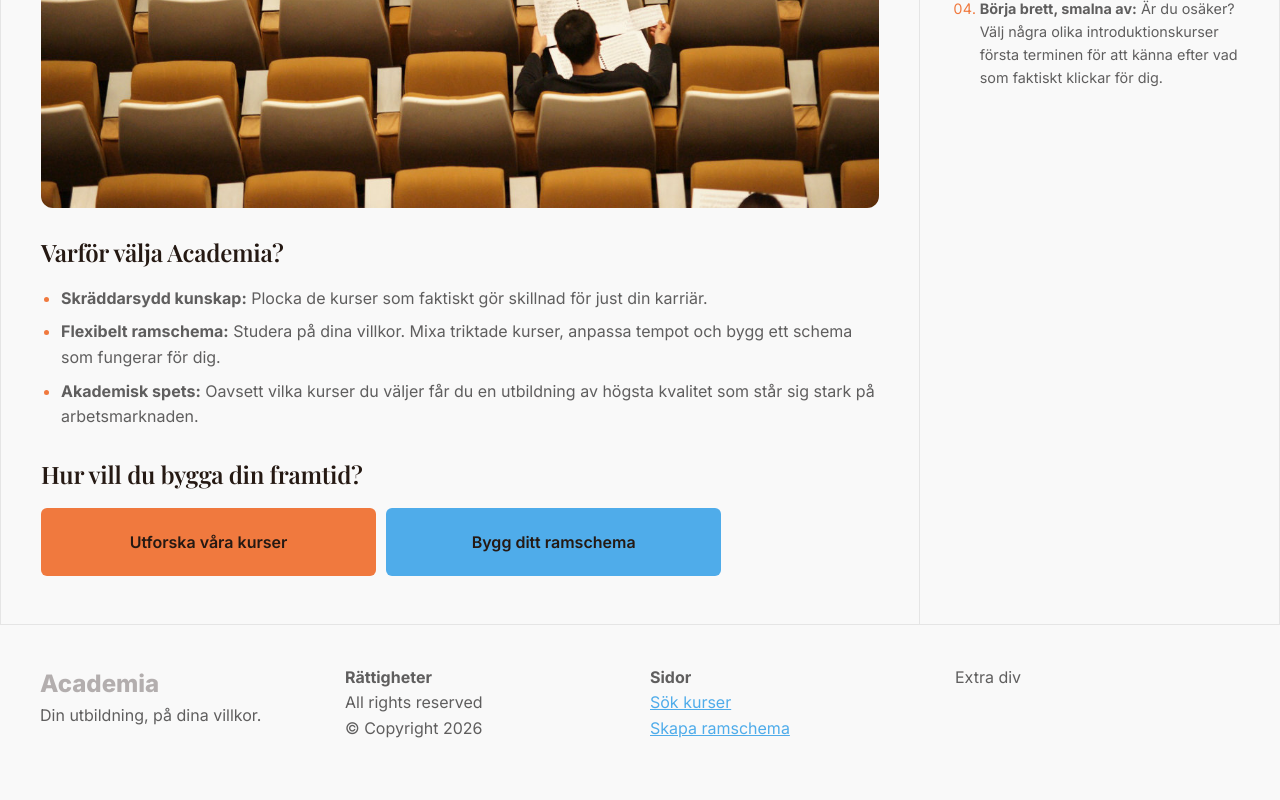
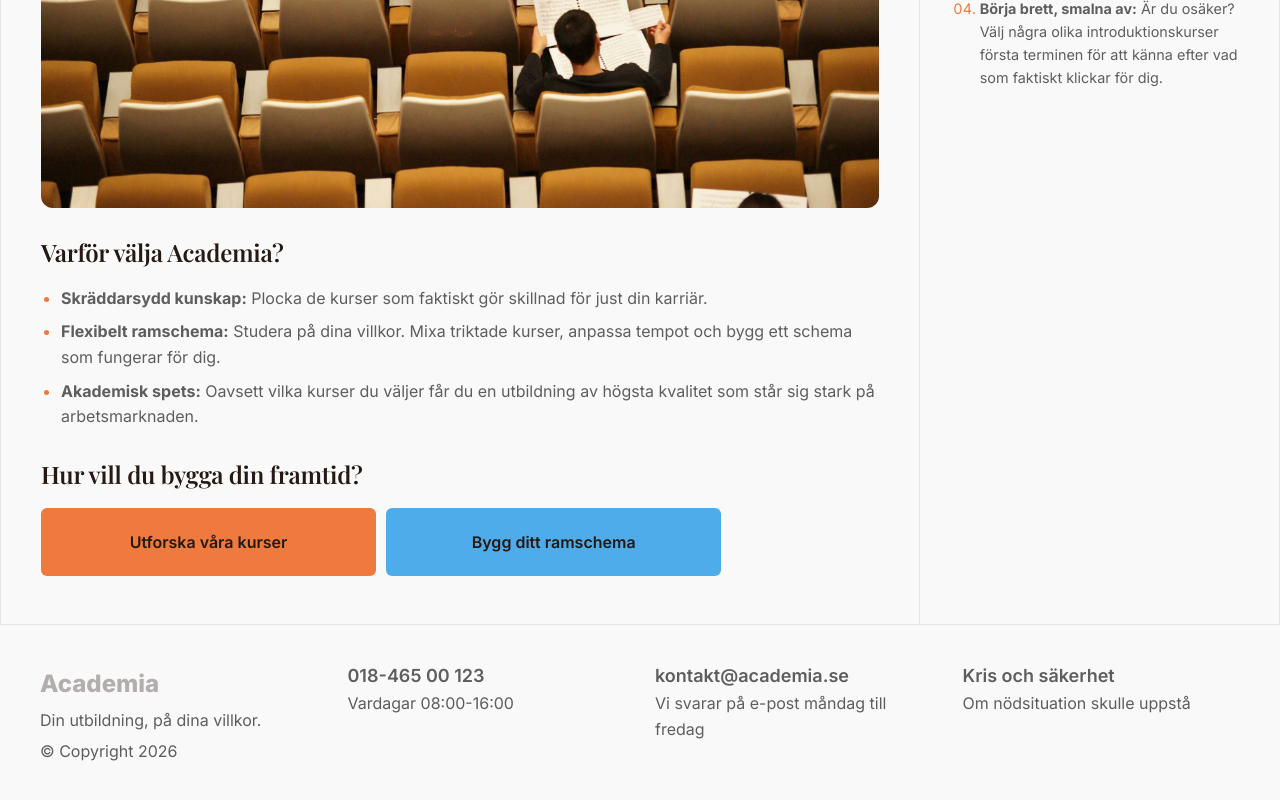
Before and after one commit to Jwcub/Academia, an Angular app: page / in a window 1280 px wide. Shown: the part 499-1299 px from the top of the page. Built offline with nearby package versions, Linux system fonts and the light colour scheme; a web font is replaced by a local one.

Commit message:
Ändra utseende i footer

```diff
--- a/src/app/Layout/footer/footer.css
+++ b/src/app/Layout/footer/footer.css
@@ -6,15 +6,44 @@ footer {
 
 .foot {
     display: grid;
-    grid-template-columns: repeat(auto-fit, minmax(240px, 1fr));
-    gap: 20px;
+    grid-template-columns:
+        repeat(
+            auto-fit,
+            minmax(250px, 1fr)
+            minmax(250px, 1fr)
+        );
+    gap: 30px;
+}
+
+.foot h3 {
+    padding: 0;
+    margin: 0;
+}
+
+.foot h3 a{
+    color: var(--text-main);
+    text-decoration: none;
+}
+
+.foot h3 a:hover{
+    text-decoration: underline;
 }
 
 .footer-title {
     font-size: 1.5rem;
     font-weight: 800;
     color: light-dark(#b3aeae, #e0e2e5);
+}
 
+.footer-col {
+    display: flex;
+    flex-direction: column;
+    gap: 5px;
+}
+
+.footer-col p {
+    padding: 0;
+    margin: 0;
 }
 
 @media(max-width: 600px) {
--- a/src/app/Layout/footer/footer.html
+++ b/src/app/Layout/footer/footer.html
@@ -1,21 +1,21 @@
 <footer>
     <div class="wrapper foot">
-        <div class="leftcol">
+        <div class="footer-col col1">
             <span class="footer-title">Academia</span>
             <p>Din utbildning, på dina villkor.</p>
+            <p>&copy; Copyright 2026</p>
         </div>
-        <div class="centercol">
-            <strong>Rättigheter</strong><br>
-            <span>All rights reserved</span><br>
-            <span>&copy; Copyright 2026</span>
+        <div class="footer-col col2">
+            <h3><a href="tel:01846500123">018-465 00 123</a></h3>
+            <p>Vardagar 08:00-16:00</p>
         </div>
-        <div class="rightcol">
-            <strong>Sidor</strong><br>
-            <a routerLink="/kurser">Sök kurser</a><br>
-            <a routerLink="/program">Skapa ramschema</a>
+        <div class="footer-col col3">
+            <h3><a href="mailto:kontakt@academia.se">kontakt@academia.se</a></h3>
+            <p>Vi svarar på e-post måndag till fredag</p>
         </div>
-        <div>
-            Extra div
+        <div class="footer-col col4">
+            <h3><a href="#">Kris och säkerhet</a></h3>
+            <p>Om nödsituation skulle uppstå</p>
         </div>
     </div>
 </footer>
--- a/src/app/Layout/footer/footer.ts
+++ b/src/app/Layout/footer/footer.ts
@@ -3,7 +3,7 @@ import { RouterLink } from "@angular/router";
 
 @Component({
   selector: 'app-footer',
-  imports: [RouterLink],
+  imports: [],
   templateUrl: './footer.html',
   styleUrl: './footer.css',
 })
```
